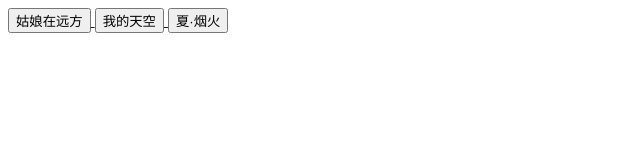
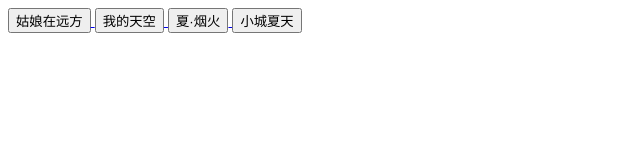
Before and after one commit to zanzhuoz/zanzhuoz.github.io, a plain HTML site: page index.html in a window 1280 px wide. Shown: the whole page, without its empty margins (0-640 px from the left). Drawn offline with Linux system fonts and the light colour scheme.

Commit message:
Update index.html

```diff
--- a/index.html
+++ b/index.html
@@ -28,3 +28,13 @@
 </a>
 </body>
 </html>
+</html>
+<html>
+<head>
+</head>
+<body>
+<a href="小城夏天.html">
+<input type=button value="小城夏天" >
+</a>
+</body>
+</html>
```
